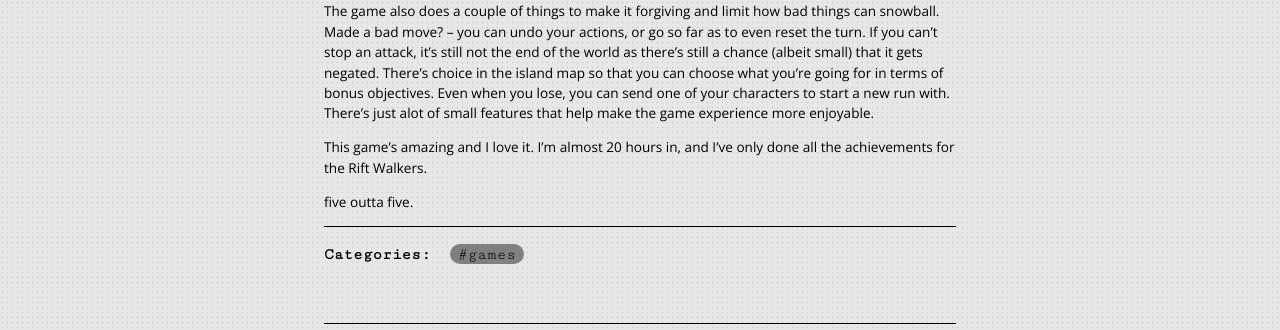
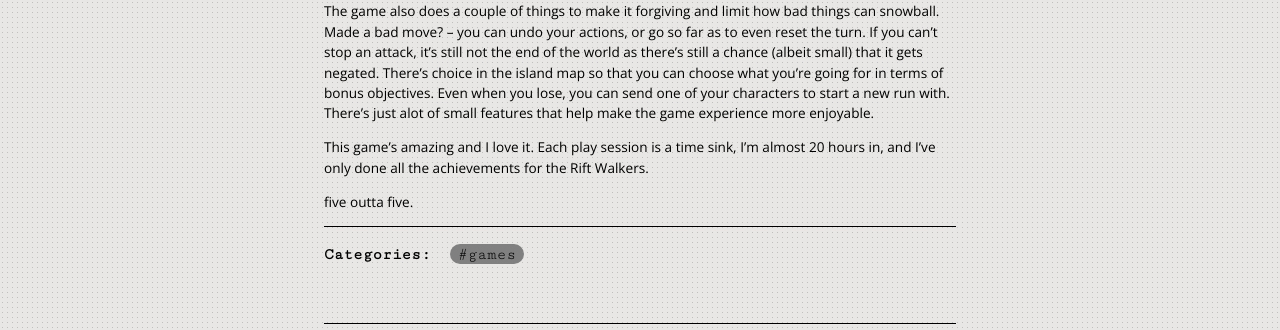
Before and after one commit to lornzoe/lornzoe.github.io, a Jekyll site: the page built from _posts/2020-07-30-into-the-breach-review.md, in a window 1280 px wide. Shown: the part 1575-1905 px from the top of the page. Built offline with Jekyll 4.4.1, drawn with Linux system fonts in a browser that asks for light colours.

Commit message:
please this is the last edit i promise

```diff
--- a/_posts/2020-07-30-into-the-breach-review.md
+++ b/_posts/2020-07-30-into-the-breach-review.md
@@ -24,6 +24,6 @@
 
 The game also does a couple of things to make it forgiving and limit how bad things can snowball. Made a bad move? -- you can undo your actions, or go so far as to even reset the turn. If you can't stop an attack, it's still not the end of the world as there's still a chance (albeit small) that it gets negated. There's choice in the island map so that you can choose what you're going for in terms of bonus objectives. Even when you lose, you can send one of your characters to start a new run with. There's just alot of small features that help make the game experience more enjoyable.
 
-This game's amazing and I love it. I'm almost 20 hours in, and I've only done all the achievements for the Rift Walkers.
+This game's amazing and I love it. Each play session is a time sink, I'm almost 20 hours in, and I've only done all the achievements for the Rift Walkers.
 
 five outta five.
```
